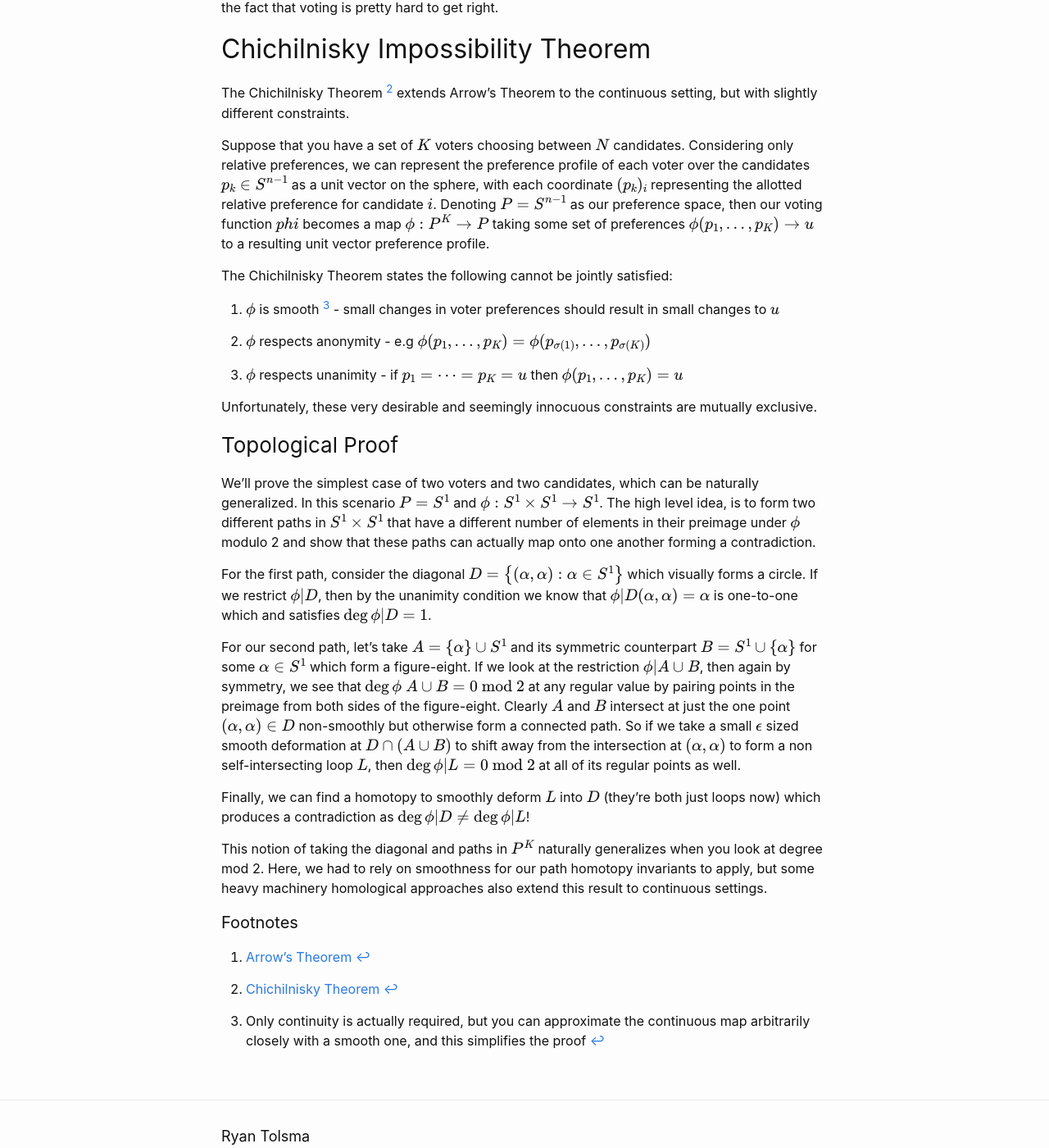
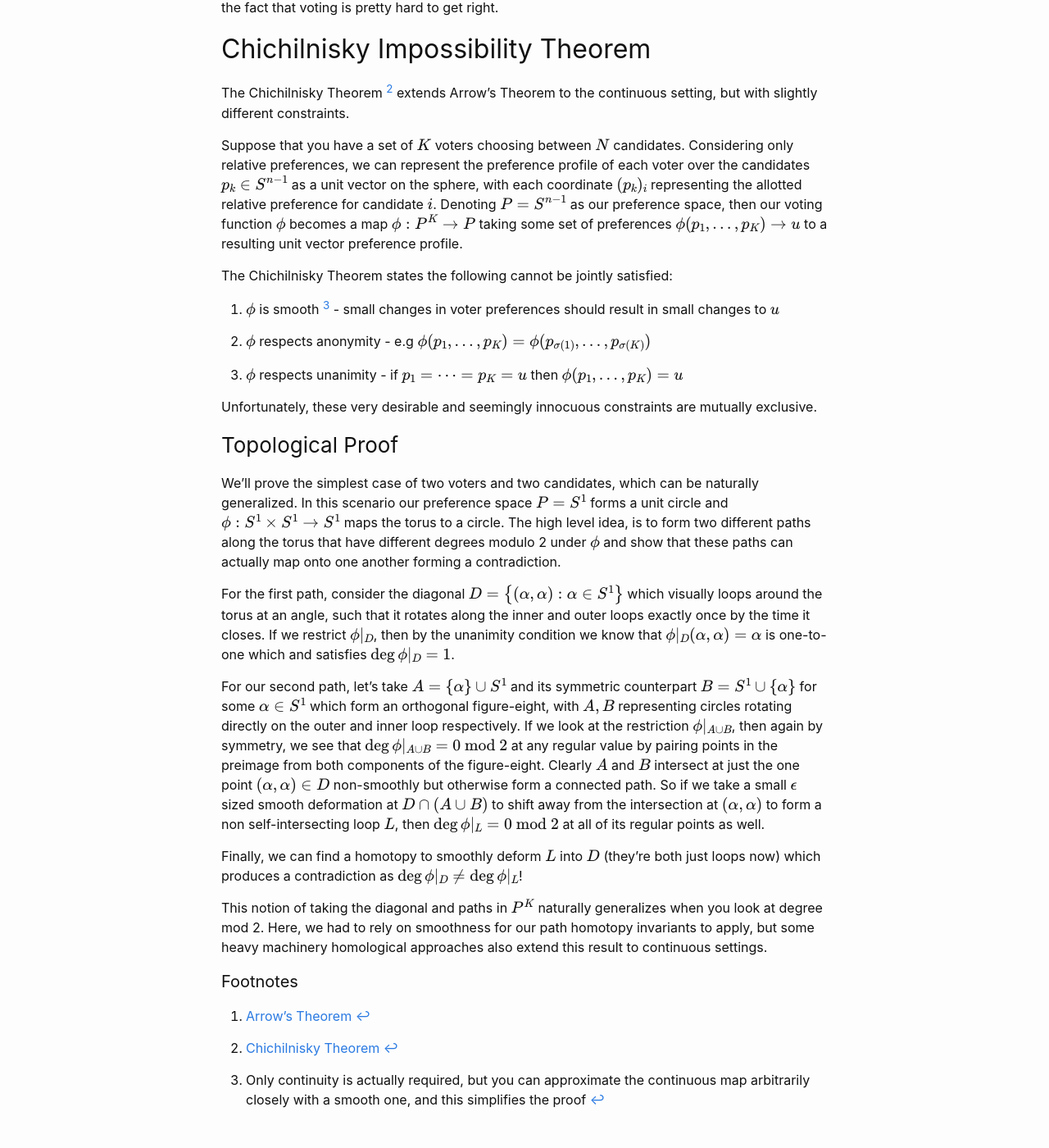
Before and after one commit to rtolsma/rtolsma.github.io, a Jekyll site: the page built from _posts/2024-06-14-topological-voting.markdown, in a window 1280 px wide and 1400 px high, scrolled down 703 px. Shown: the whole window at 82% size. Built offline with Jekyll 4.4.1, drawn with Linux system fonts in a browser that asks for light colours; formulas are drawn with MathJax 3; comment, search, counter and statistics services are not loaded.

Commit message:
cleaner visual; better restriction latex

```diff
--- a/_posts/2024-06-14-topological-voting.markdown
+++ b/_posts/2024-06-14-topological-voting.markdown
@@ -24,7 +24,7 @@ While this applies to discrete rankings and voter preferences, one might wonder
 
 The Chichilnisky Theorem [^2] extends Arrow's Theorem to the continuous setting, but with slightly different constraints.
 
-Suppose that you have a set of $$K$$ voters choosing between $$N$$ candidates. Considering only relative preferences, we can represent the preference profile of each voter over the candidates $$p_k \in S^{n-1}$$ as a unit vector on the sphere, with each coordinate $$(p_k)_i$$ representing the allotted relative preference for candidate $$i$$. Denoting $$P = S^{n-1}$$ as our preference space, then our voting function $$phi$$ becomes a map $$\phi: P^K \to P$$ taking some set of preferences $$\phi(p_1,\ldots, p_K) \to u$$ to a resulting unit vector preference profile.
+Suppose that you have a set of $$K$$ voters choosing between $$N$$ candidates. Considering only relative preferences, we can represent the preference profile of each voter over the candidates $$p_k \in S^{n-1}$$ as a unit vector on the sphere, with each coordinate $$(p_k)_i$$ representing the allotted relative preference for candidate $$i$$. Denoting $$P = S^{n-1}$$ as our preference space, then our voting function $$\phi$$ becomes a map $$\phi: P^K \to P$$ taking some set of preferences $$\phi(p_1,\ldots, p_K) \to u$$ to a resulting unit vector preference profile.
 
 The Chichilnisky Theorem states the following cannot be jointly satisfied:
 
@@ -38,13 +38,13 @@ Unfortunately, these very desirable and seemingly innocuous constraints are mutu
 
 ### Topological Proof
 
-We'll prove the simplest case of two voters and two candidates, which can be naturally generalized. In this scenario $$P = S^1$$ and $$\phi: S^1\times S^1 \to S^1$$. The high level idea, is to form two different paths in $$S^1\times S^1$$ that have a different number of elements in their preimage under $$\phi$$ modulo 2 and show that these paths can actually map onto one another forming a contradiction.
+We'll prove the simplest case of two voters and two candidates, which can be naturally generalized. In this scenario our preference space $$P = S^1$$ forms a unit circle and $$\phi: S^1\times S^1 \to S^1$$ maps the torus to a circle. The high level idea, is to form two different paths along the torus that have different degrees modulo 2 under $$\phi$$ and show that these paths can actually map onto one another forming a contradiction.
 
-For the first path, consider the diagonal $$D = \left \{ (\alpha, \alpha) : \alpha \in S^1 \right\}$$ which visually forms a circle. If we restrict $$\phi \vert D$$, then by the unanimity condition we know that $$\phi\vert D(\alpha,\alpha)=\alpha$$ is one-to-one which and satisfies $$\deg \phi\vert D = 1$$.
+For the first path, consider the diagonal $$D = \left \{ (\alpha, \alpha) : \alpha \in S^1 \right\}$$ which visually loops around the torus at an angle, such that it rotates along the inner and outer loops exactly once by the time it closes. If we restrict $$\phi \vert_D$$, then by the unanimity condition we know that $$\phi\vert_D(\alpha,\alpha)=\alpha$$ is one-to-one which and satisfies $$\deg \phi\vert_D = 1$$.
 
-For our second path, let's take $$A = \{\alpha\} \cup S^1$$ and its symmetric counterpart $$B = S^1 \cup \{\alpha\}$$ for some $$\alpha\in S^1$$ which form a figure-eight. If we look at the restriction $$\phi \vert A\cup B$$, then again by symmetry, we see that $$\deg \phi \ A\cup B = 0\ \text{mod}\ 2$$ at any regular value by pairing points in the preimage from both sides of the figure-eight. Clearly $$A$$ and $$B$$ intersect at just the one point $$(\alpha,\alpha)\in D$$ non-smoothly but otherwise form a connected path. So if we take a small $$\epsilon$$ sized smooth deformation at $$D\cap (A\cup B)$$ to shift away from the intersection at $$(\alpha,\alpha)$$ to form a non self-intersecting loop $$L$$, then $$\deg \phi \vert L = 0 \ \text{mod}\ 2$$ at all of its regular points as well.
+For our second path, let's take $$A = \{\alpha\} \cup S^1$$ and its symmetric counterpart $$B = S^1 \cup \{\alpha\}$$ for some $$\alpha\in S^1$$ which form an orthogonal figure-eight, with $$A,B$$ representing circles rotating directly on the outer and inner loop respectively. If we look at the restriction $$\phi \vert_{A\cup B}$$, then again by symmetry, we see that $$\deg \phi \vert_{A\cup B} = 0\ \text{mod}\ 2$$ at any regular value by pairing points in the preimage from both components of the figure-eight. Clearly $$A$$ and $$B$$ intersect at just the one point $$(\alpha,\alpha)\in D$$ non-smoothly but otherwise form a connected path. So if we take a small $$\epsilon$$ sized smooth deformation at $$D\cap (A\cup B)$$ to shift away from the intersection at $$(\alpha,\alpha)$$ to form a non self-intersecting loop $$L$$, then $$\deg \phi \vert_L = 0 \ \text{mod}\ 2$$ at all of its regular points as well.
 
-Finally, we can find a homotopy to smoothly deform $$L$$ into $$D$$ (they're both just loops now) which produces a contradiction as $$\deg \phi\vert D \neq \deg\phi\vert L$$!
+Finally, we can find a homotopy to smoothly deform $$L$$ into $$D$$ (they're both just loops now) which produces a contradiction as $$\deg \phi\vert_D \neq \deg\phi\vert_L$$!
 
 This notion of taking the diagonal and paths in $$P^K$$ naturally generalizes when you look at degree mod 2. Here, we had to rely on smoothness for our path homotopy invariants to apply, but some heavy machinery homological approaches also extend this result to continuous settings.
 
```
